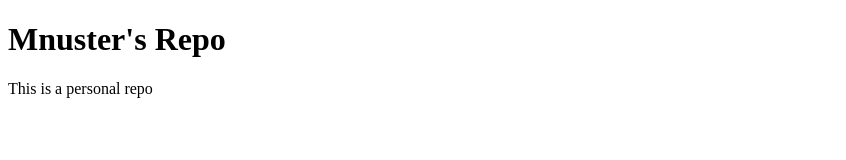
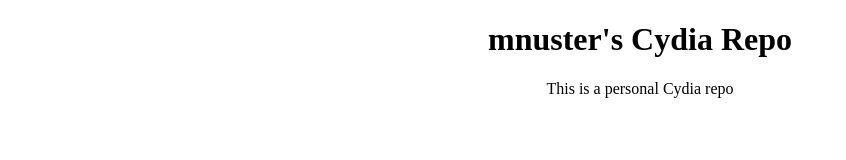
Before and after one commit to mnuster/CydiaRepo, a plain HTML site: page index.html in a window 1280 px wide. Shown: the whole page, without its empty margins (0-846 px from the left). Drawn offline with Linux system fonts and the light colour scheme.

Commit message:
Fixed index

```diff
--- a/index.html
+++ b/index.html
@@ -1,7 +1,9 @@
 <!DOCTYPE html>
+<meta charset="UTF-8">
+
 <html>
-    <body>
-        <h1>Mnuster's Repo</h1>
-        <p>This is a personal repo</p>
-    </body>
+    <body><center>
+        <h1>mnuster's Cydia Repo</h1>
+        <p>This is a personal Cydia repo</p>
+    </body></center>
 </html>
```
